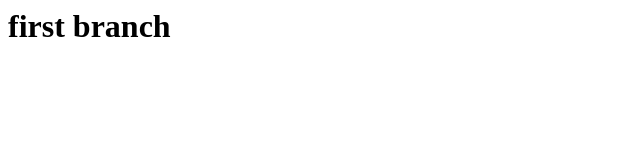
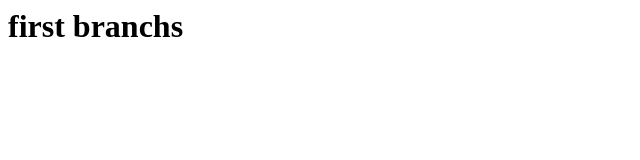
Before and after one commit to nagaphanindrachowdry/phanindra, a plain HTML site: page index.html in a window 1280 px wide. Shown: the full height of the page, 0-640 px from the left. Drawn offline with Linux system fonts and the light colour scheme.

Commit message:
html changes

```diff
--- a/index.html
+++ b/index.html
@@ -4,6 +4,7 @@
 
         </title>
         <body>
-            <h1>first branch</h1>
+            <h1>first branchs</h1>
+
         </body>
     </head>
```
